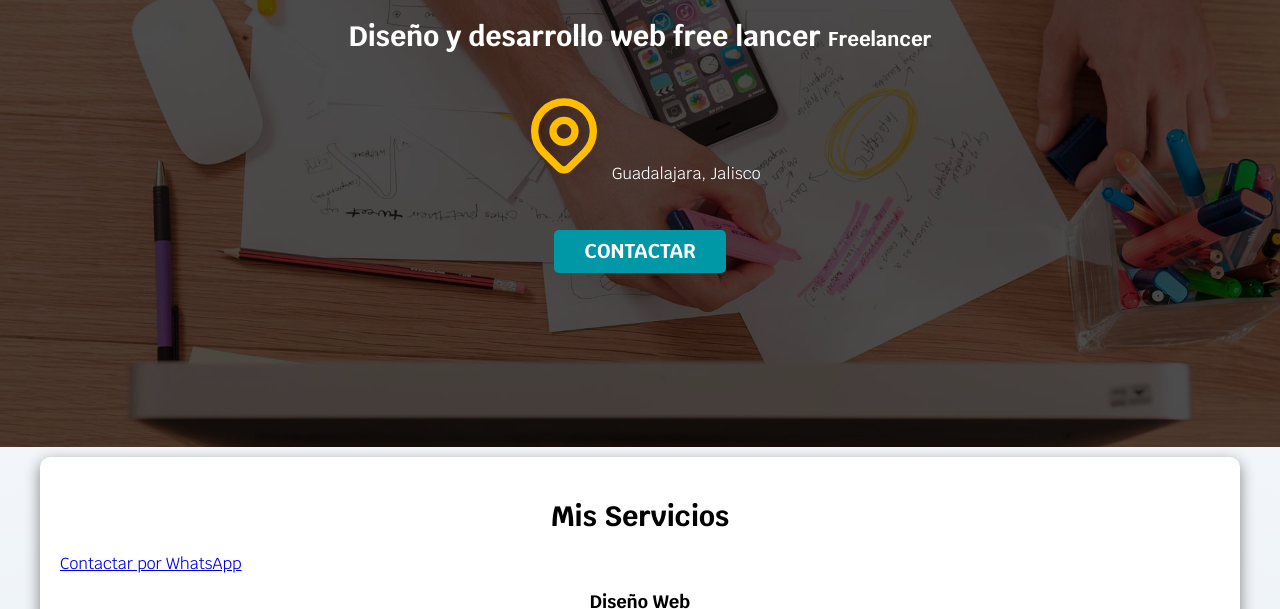
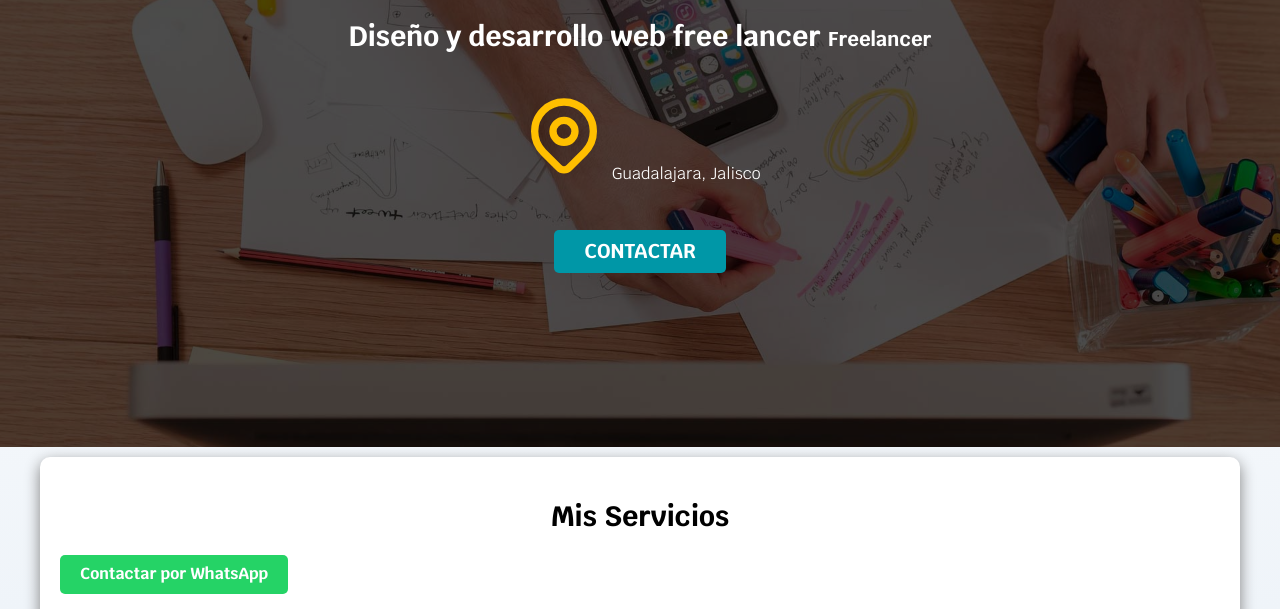
Before and after one commit to Edwarsjim/paginaprueba, a plain HTML site: page index.html in a window 1280 px wide. Shown: the part 141-750 px from the top of the page. Drawn offline with Linux system fonts and the light colour scheme; files that its build step writes are made by us from their sources; files whose address does not match are found by name.

Commit message:
Update styles.css

```diff
--- a/styles.css
+++ b/styles.css
@@ -120,3 +120,20 @@ h1, h2, h3{
 .contenido-hero h2, .contenido-hero p{
     color: var(--blanco);
 }
+
+.whatsapp-btn {
+    display: inline-block;
+    background-color: #25D366; /* Color de fondo de WhatsApp */
+    color: #fff; /* Color del texto */
+    padding: 10px 20px;
+    text-decoration: none;
+    border-radius: 5px;
+    font-weight: bold;
+    font-size: 16px;
+    border: none;
+    cursor: pointer;
+}
+
+.whatsapp-btn:hover {
+    background-color: #128C7E; /* Cambiar el color al pasar el ratón sobre el botón */
+}
```
